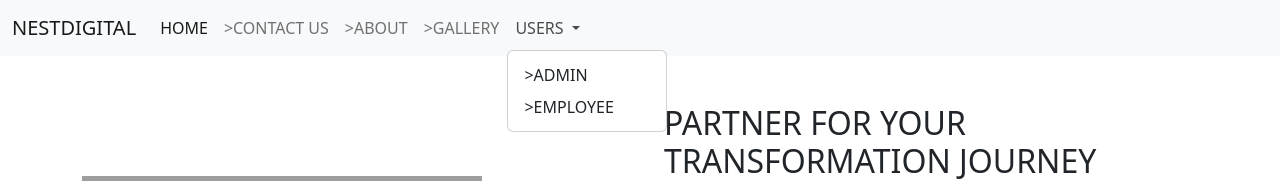
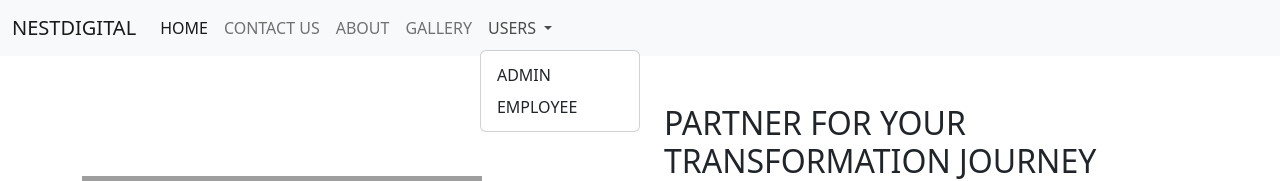
Before and after one commit to goodwinjose26/AngularNestdigitalApp, an Angular app: page / in a window 1280 px wide. Both pictures are taken after a click on the button "USERS". Shown: the top 181 px of the page. Built offline with nearby package versions, Linux system fonts and the light colour scheme; grey boxes are pictures that could not be loaded.

Commit message:
adminnavbar

```diff
--- /dev/null
+++ b/src/app/adminnavbar/adminnavbar.component.html
@@ -0,0 +1,24 @@
+<nav class="navbar navbar-expand-lg bg-light">
+    <div class="container-fluid">
+      <a class="navbar-brand" >NESTDIGITAL</a>
+      <button class="navbar-toggler" type="button" data-bs-toggle="collapse" data-bs-target="#navbarSupportedContent" aria-controls="navbarSupportedContent" aria-expanded="false" aria-label="Toggle navigation">
+        <span class="navbar-toggler-icon"></span>
+      </button>
+      <div class="collapse navbar-collapse" id="navbarSupportedContent">
+        <ul class="navbar-nav me-auto mb-2 mb-lg-0">
+          <li class="nav-item">
+            <a class="nav-link active" aria-current="page" routerLink="">VIEW COURSE</a>
+          </li>
+          <li class="nav-item">
+            <a class="nav-link" routerLink="/contactus">VIEW FRIEND</a>
+          </li>
+          <li class="nav-item">
+            <a class="nav-link" routerLink="/adminlogin">LOGOUT</a>
+          </li>
+
+
+        </ul>
+
+      </div>
+    </div>
+  </nav>
--- a/src/app/app.module.ts
+++ b/src/app/app.module.ts
@@ -11,6 +11,7 @@ import { AboutusComponent } from './aboutus/aboutus.component';
 import { GalleryComponent } from './gallery/gallery.component';
 import { AdminloginComponent } from './adminlogin/adminlogin.component';
 import { FormsModule } from '@angular/forms';
+import { AdminnavbarComponent } from './adminnavbar/adminnavbar.component';
 const myRoute:Routes=[
   {
     path:"",
@@ -42,7 +43,8 @@ const myRoute:Routes=[
     ContactusComponent,
     AboutusComponent,
     GalleryComponent,
-    AdminloginComponent
+    AdminloginComponent,
+    AdminnavbarComponent
   ],
   imports: [
     BrowserModule,
--- a/src/app/homenavbar/homenavbar.component.html
+++ b/src/app/homenavbar/homenavbar.component.html
@@ -10,21 +10,21 @@
             <a class="nav-link active" aria-current="page" routerLink="">HOME</a>
           </li>
           <li class="nav-item">
-            <a class="nav-link" routerLink="/contactus">>CONTACT US</a>
+            <a class="nav-link" routerLink="/contactus">CONTACT US</a>
           </li>
           <li class="nav-item">
-            <a class="nav-link" routerLink="/aboutus">>ABOUT</a>
+            <a class="nav-link" routerLink="/aboutus">ABOUT</a>
           </li>
           <li class="nav-item">
-            <a class="nav-link" routerLink="/gallery">>GALLERY</a>
+            <a class="nav-link" routerLink="/gallery">GALLERY</a>
           </li>
           <li class="nav-item dropdown">
             <a class="nav-link dropdown-toggle" href="#" role="button" data-bs-toggle="dropdown" aria-expanded="false">
               USERS
             </a>
             <ul class="dropdown-menu">
-              <li><a class="dropdown-item" routerLink="/adminlogin">>ADMIN</a></li>
-              <li><a class="dropdown-item" routerLink="">>EMPLOYEE</a></li>
+              <li><a class="dropdown-item" routerLink="/adminlogin">ADMIN</a></li>
+              <li><a class="dropdown-item" routerLink="">EMPLOYEE</a></li>
             </ul>
           </li>
 
```
Also changed, not shown: src/app/adminnavbar/adminnavbar.component.ts (added, +10 -0 lines), src/app/adminnavbar/adminnavbar.component.css (added).
